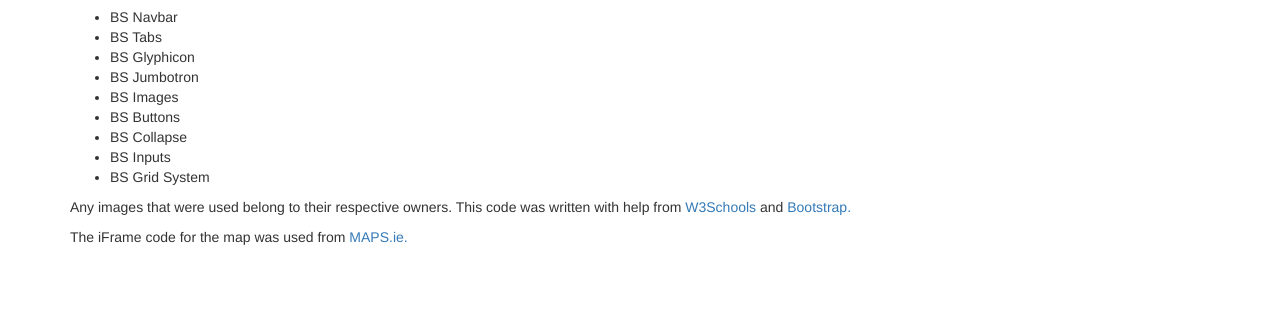
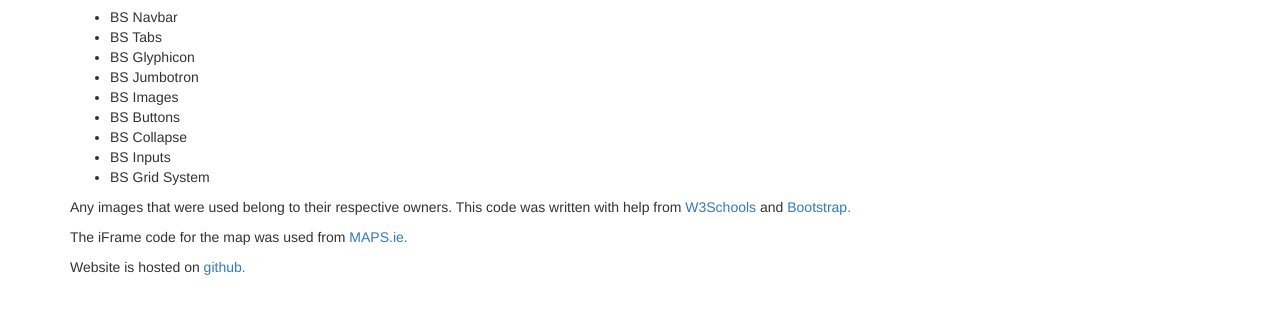
Before and after one commit to PatrickPeter1998/PatrickPeter1998.github.io, a plain HTML site: page references.html in a window 1280 px wide. Shown: the part 168-482 px from the top of the page. Drawn offline with nearby package versions, Linux system fonts and the light colour scheme.

Commit message:
URL added

```diff
--- a/references.html
+++ b/references.html
@@ -48,6 +48,9 @@
         <p>The iFrame code for the map was used from <a href="https://www.maps.ie/create-google-map/"
             target="_blank" rel="noopener noreferrer">MAPS.ie.</a></p>
 
+        <p>Website is hosted on <a href="https://patrickpeter1998.github.io/"
+            target="_blank" rel="noopener noreferrer">github.</a></p>
+
     </div>
 
 </body>
```
